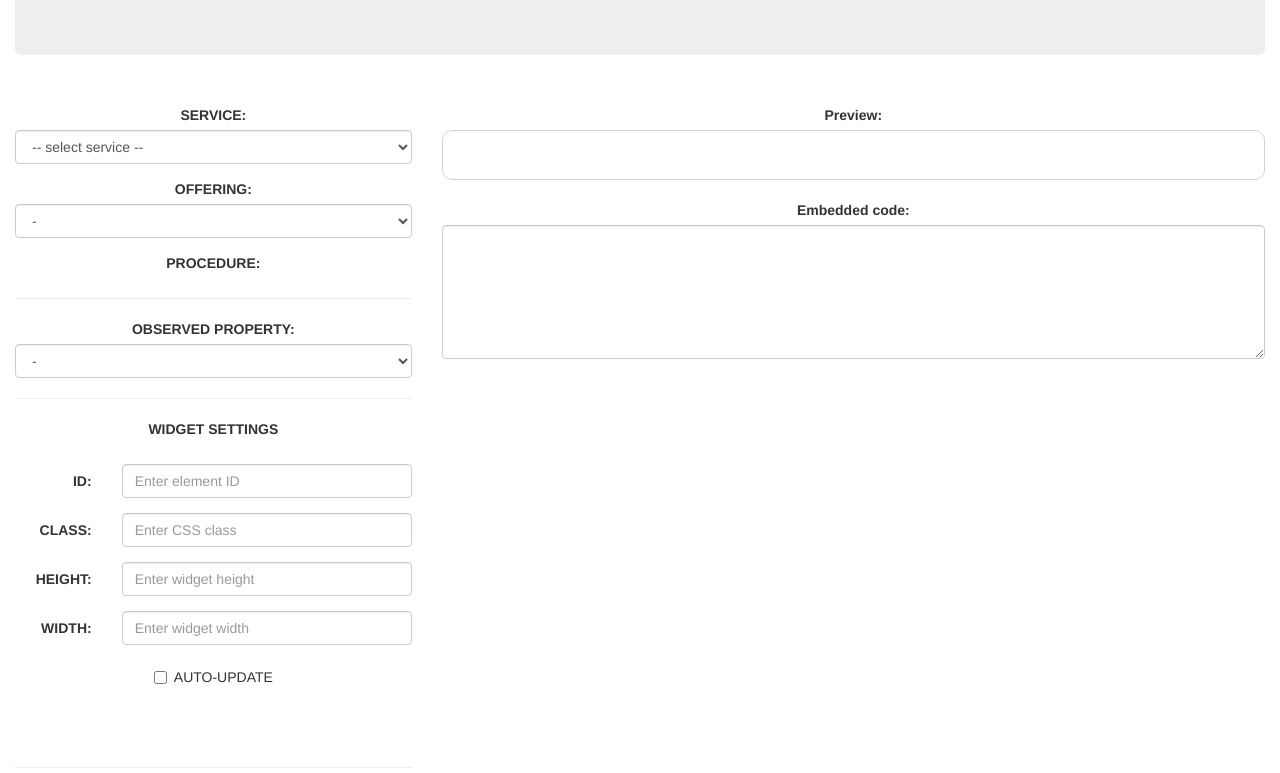
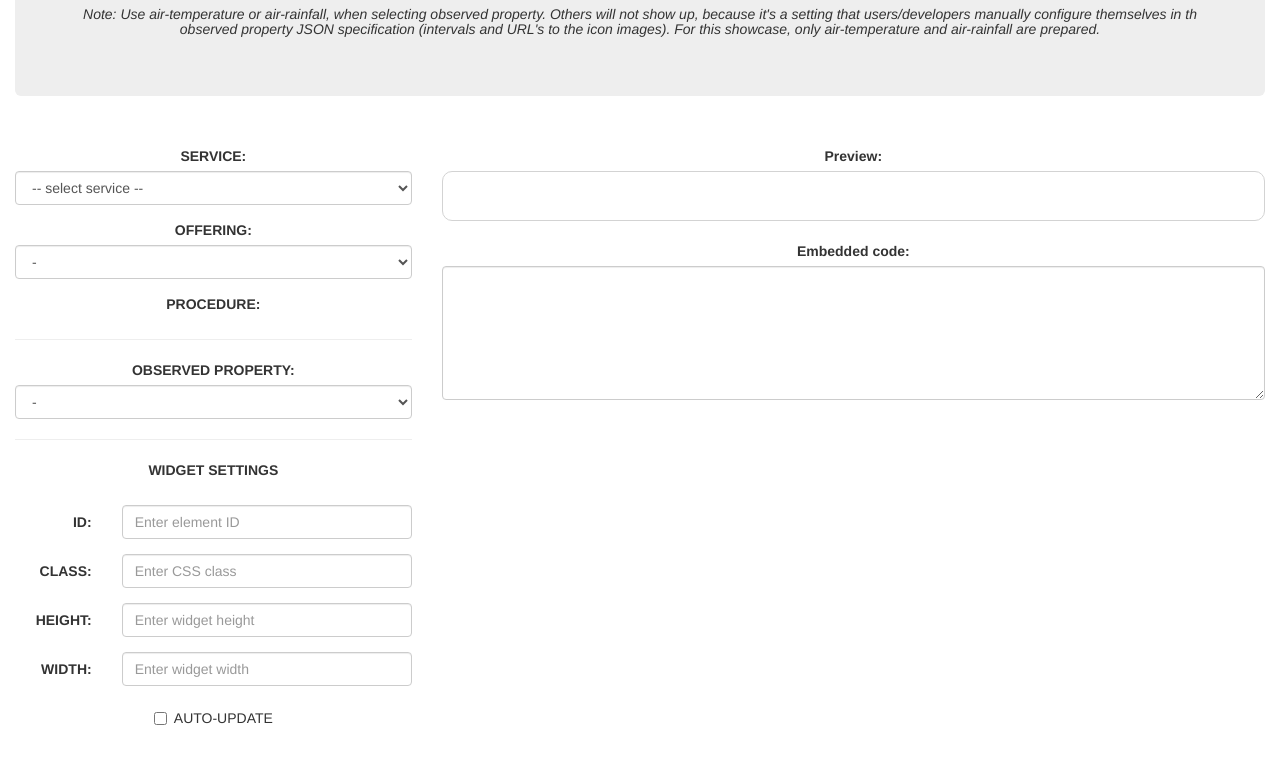
Before and after one commit to Luka-G/istSOS-Web-API, a website: page pages/web-widget-creator-test/index.html in a window 1280 px wide. Shown: the part 134-907 px from the top of the page. Drawn offline with nearby package versions, Linux system fonts and the light colour scheme; no server answers.

Commit message:
Add note for widget creator test page

```diff
--- a/pages/web-widget-creator-test/index.html
+++ b/pages/web-widget-creator-test/index.html
@@ -19,6 +19,7 @@
         <div class="jumbotron">
             <h2>ISTSOS WEB WIDGET CREATOR TESTING PAGE</h2>
             <h4>Map tool creator with data from IstSOS public server is used for this showcase.</h4>
+            <h5><i>Note: Use air-temperature or air-rainfall, when selecting observed property. Others will not show up, because it's a setting that users/developers manually configure themselves in th observed property JSON specification (intervals and URL's to the icon images). For this showcase, only air-temperature and air-rainfall are prepared. </i></h5>
         </div>
         <br/>
         <div class="row">
```
